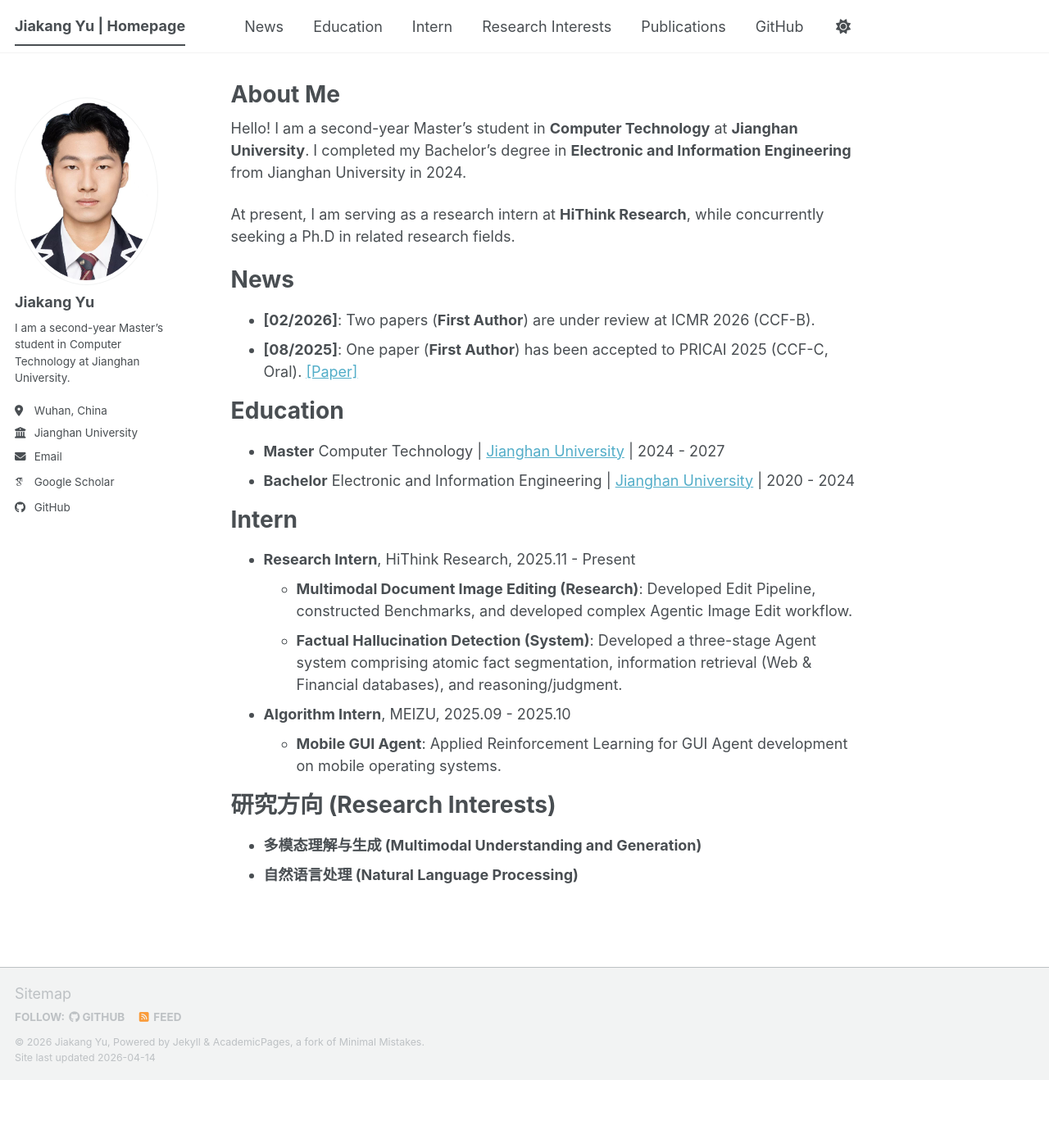
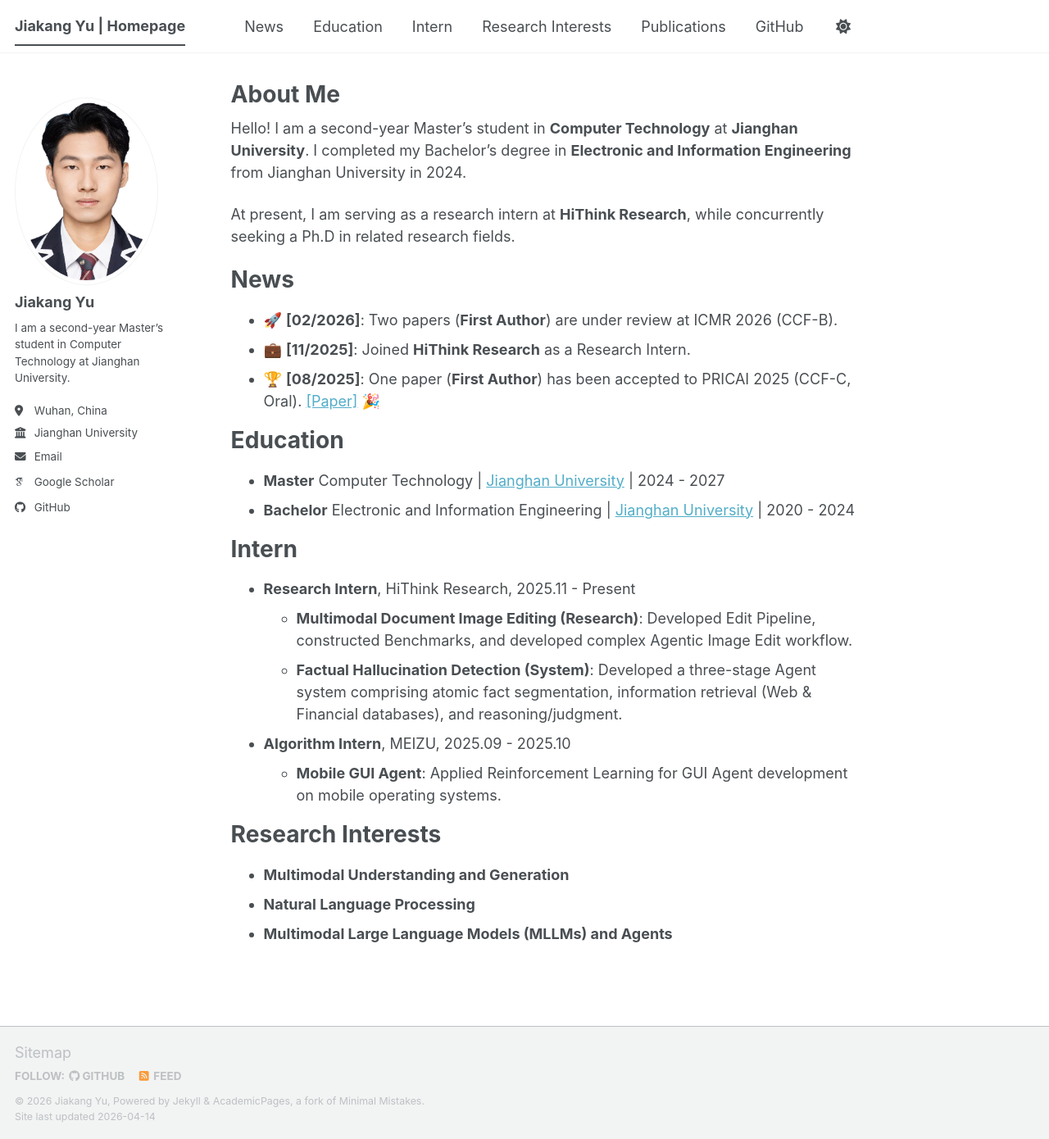
Before and after one commit to kaka-yjk/kaka-yjk.github.io, a Jekyll site: the page built from _pages/about.md, in a window 1280 px wide and 1390 px high. Shown: the whole window at 82% size. Built offline with Jekyll 4.4.1, drawn with Linux system fonts in a browser that asks for light colours; some web fonts are replaced; a script bundle is joined from its source files by our own code; library files that are not in the unit come from our copies.

Commit message:
Refine homepage: English Research Interests, added HiThink internship to News, and added emojis

```diff
--- a/_pages/about.md
+++ b/_pages/about.md
@@ -13,8 +13,9 @@ Hello! I am a second-year Master's student in **Computer Technology** at **Jiang
 At present, I am serving as a research intern at **HiThink Research**, while concurrently seeking a Ph.D in related research fields.
 
 <h1 id="news">News</h1>
-* **[02/2026]**: Two papers (**First Author**) are under review at ICMR 2026 (CCF-B).
-* **[08/2025]**: One paper (**First Author**) has been accepted to PRICAI 2025 (CCF-C, Oral). [[Paper]](https://doi.org/10.1007/978-981-95-7081-2_34)
+* 🚀 **[02/2026]**: Two papers (**First Author**) are under review at ICMR 2026 (CCF-B).
+* 💼 **[11/2025]**: Joined **HiThink Research** as a Research Intern.
+* 🏆 **[08/2025]**: One paper (**First Author**) has been accepted to PRICAI 2025 (CCF-C, Oral). [[Paper]](https://doi.org/10.1007/978-981-95-7081-2_34) 🎉
 
 <h1 id="education">Education</h1>
 * **Master**
@@ -29,6 +30,7 @@ At present, I am serving as a research intern at **HiThink Research**, while con
 * **Algorithm Intern**, MEIZU, 2025.09 - 2025.10
   * **Mobile GUI Agent**: Applied Reinforcement Learning for GUI Agent development on mobile operating systems.
 
-<h1 id="research-interests">研究方向 (Research Interests)</h1>
-* **多模态理解与生成 (Multimodal Understanding and Generation)**
-* **自然语言处理 (Natural Language Processing)**
+<h1 id="research-interests">Research Interests</h1>
+* **Multimodal Understanding and Generation**
+* **Natural Language Processing**
+* **Multimodal Large Language Models (MLLMs) and Agents**
```
